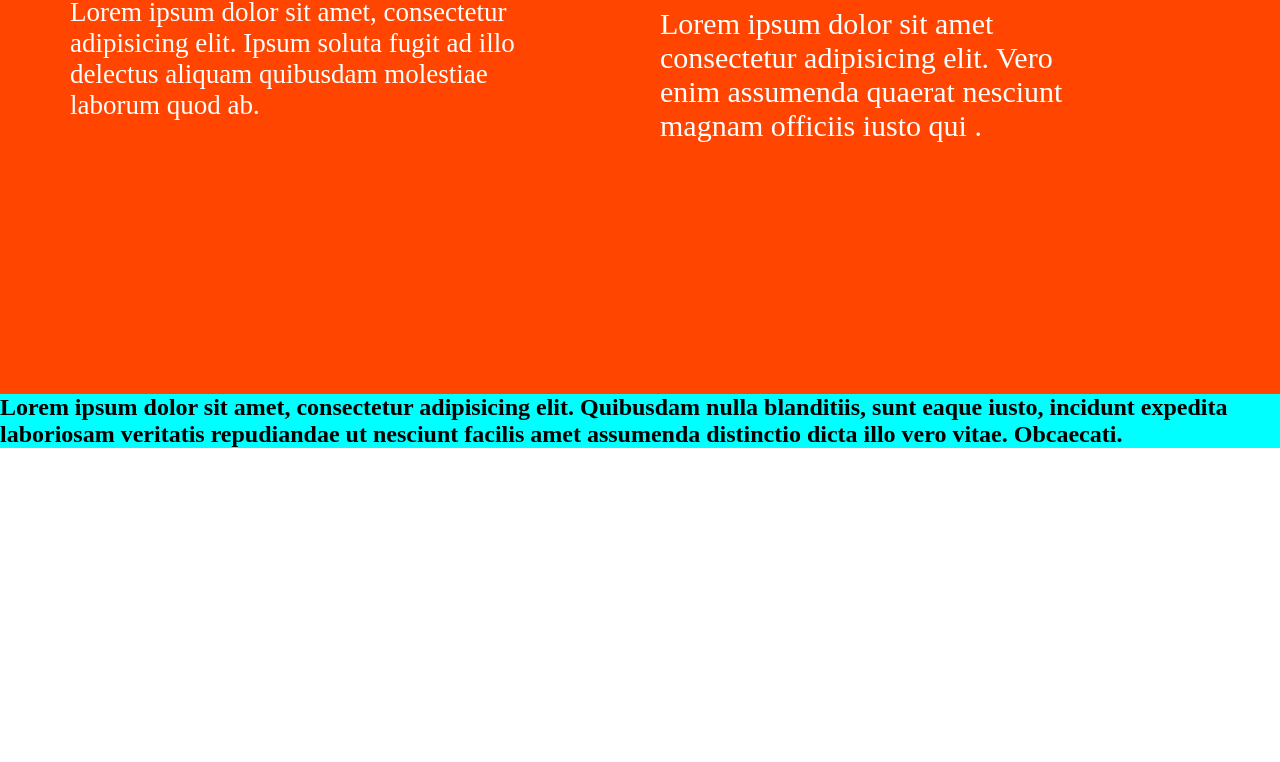
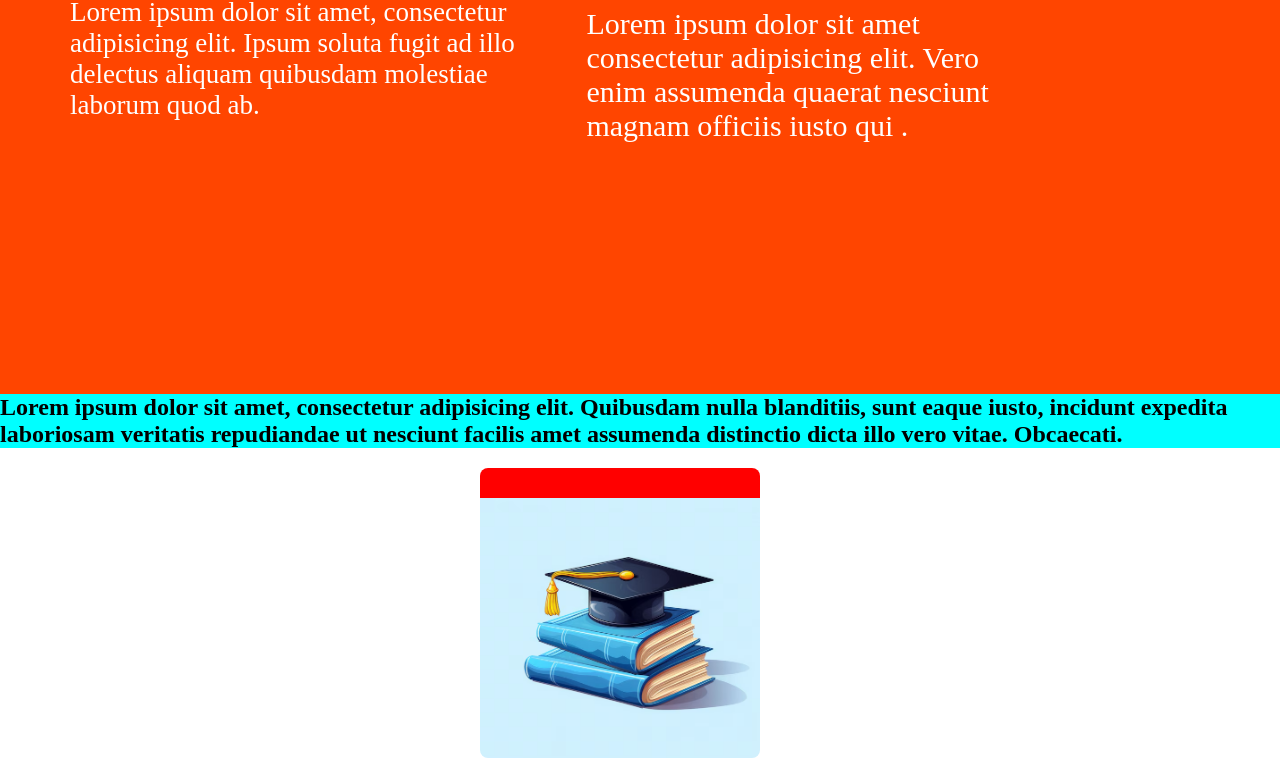
Before and after one commit to yuufaomar/yusuf, a plain HTML site: page index.html in a window 1280 px wide. Shown: the part 576-1338 px from the top of the page. Before the commit the page ends 1024 px from the top, so only its background shows below. Drawn offline with Linux system fonts and the light colour scheme.

Commit message:
Waxaa Kusoo Daray .img,Border And Css

```diff
--- a/boy.css
+++ b/boy.css
@@ -89,3 +89,12 @@ h2{
     background-color: aqua;
     width: 100%;
 }
+
+.hub img{
+    width: 280px;
+    margin-top: 20px;
+    margin-left: 480px;
+    border-radius: 8px;
+    border-top: 30px solid rgb(255, 0, 0);
+
+}
--- a/index.html
+++ b/index.html
@@ -32,11 +32,15 @@
         <div class="main-right">
             <iframe width="560" height="315" src="https://www.youtube.com/embed/DBn4QrMr7nA?si=FnTBZ1jiI54WbZgI" title="YouTube video player" frameborder="0" allow="accelerometer; autoplay; clipboard-write; encrypted-media; gyroscope; picture-in-picture; web-share" referrerpolicy="strict-origin-when-cross-origin" allowfullscreen></iframe>
             <p>Lorem ipsum dolor sit amet consectetur adipisicing elit. Vero enim assumenda quaerat nesciunt magnam officiis iusto qui .</p>
-        </div>
+        </div>c
 
     </div>
-    <div>
+    <div class="Git-hub">
         <h2>Lorem ipsum dolor sit amet, consectetur adipisicing elit. Quibusdam nulla blanditiis, sunt eaque iusto, incidunt expedita laboriosam veritatis repudiandae ut nesciunt facilis amet assumenda distinctio dicta illo vero vitae. Obcaecati.</h2>
+        <div class="hub">
+            <img src="image/books-with-graduation-cap-digital-art-style-education-day_23-2151164325.avif" alt="">
+        </div>
     </div>
+
 </body>
 </html>
```
Also changed, not shown: image/books-with-graduation-cap-digital-art-style-education-day_23-2151164325.avif (added).
